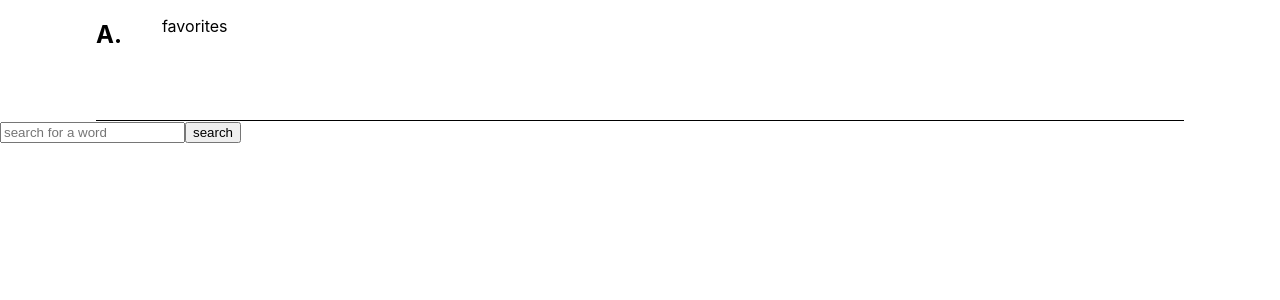
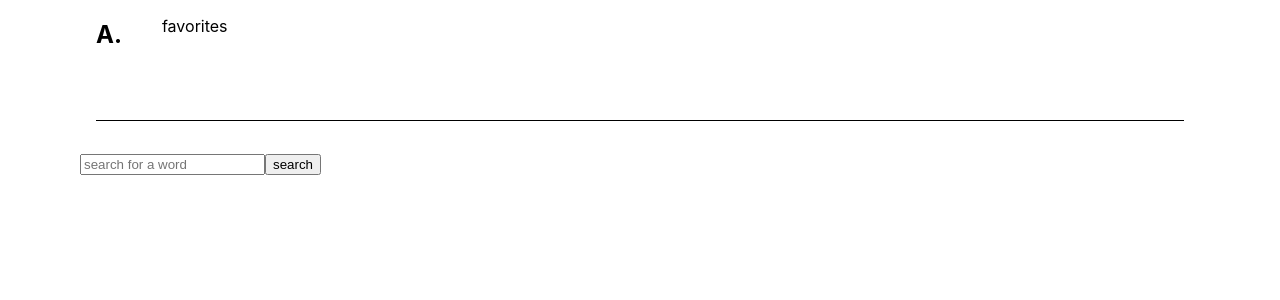
Before and after one commit to michannstoner/articulate, a React (Create React App) app: page / in a window 1280 px wide. Shown: the top 300 px of the page. Built offline with nearby package versions, Linux system fonts and the light colour scheme.

Commit message:
Add margin to search bar

```diff
--- a/src/components/Form/Form.css
+++ b/src/components/Form/Form.css
@@ -0,0 +1,4 @@
+.search-bar {
+  margin-top: 2em;
+  margin-left: 5em;
+}
```
